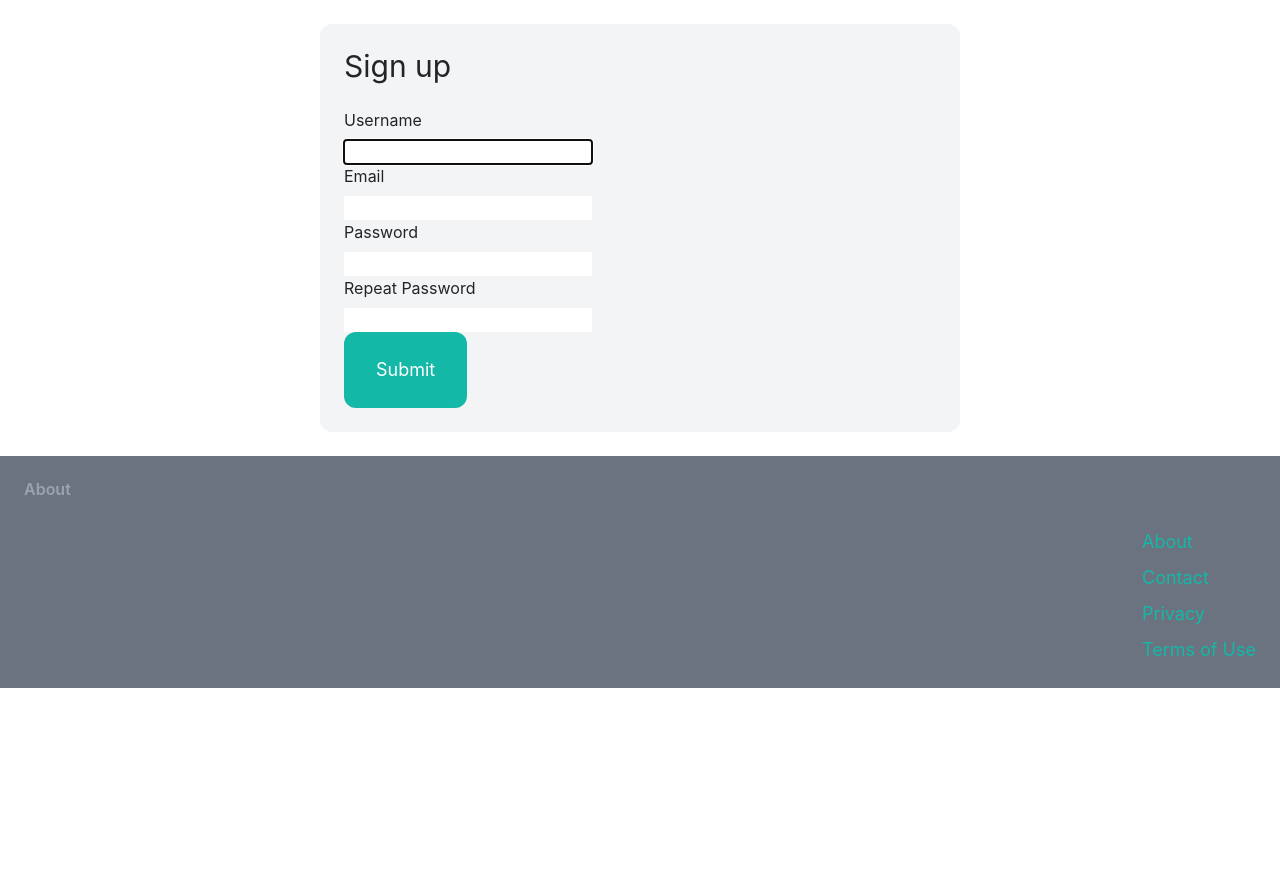
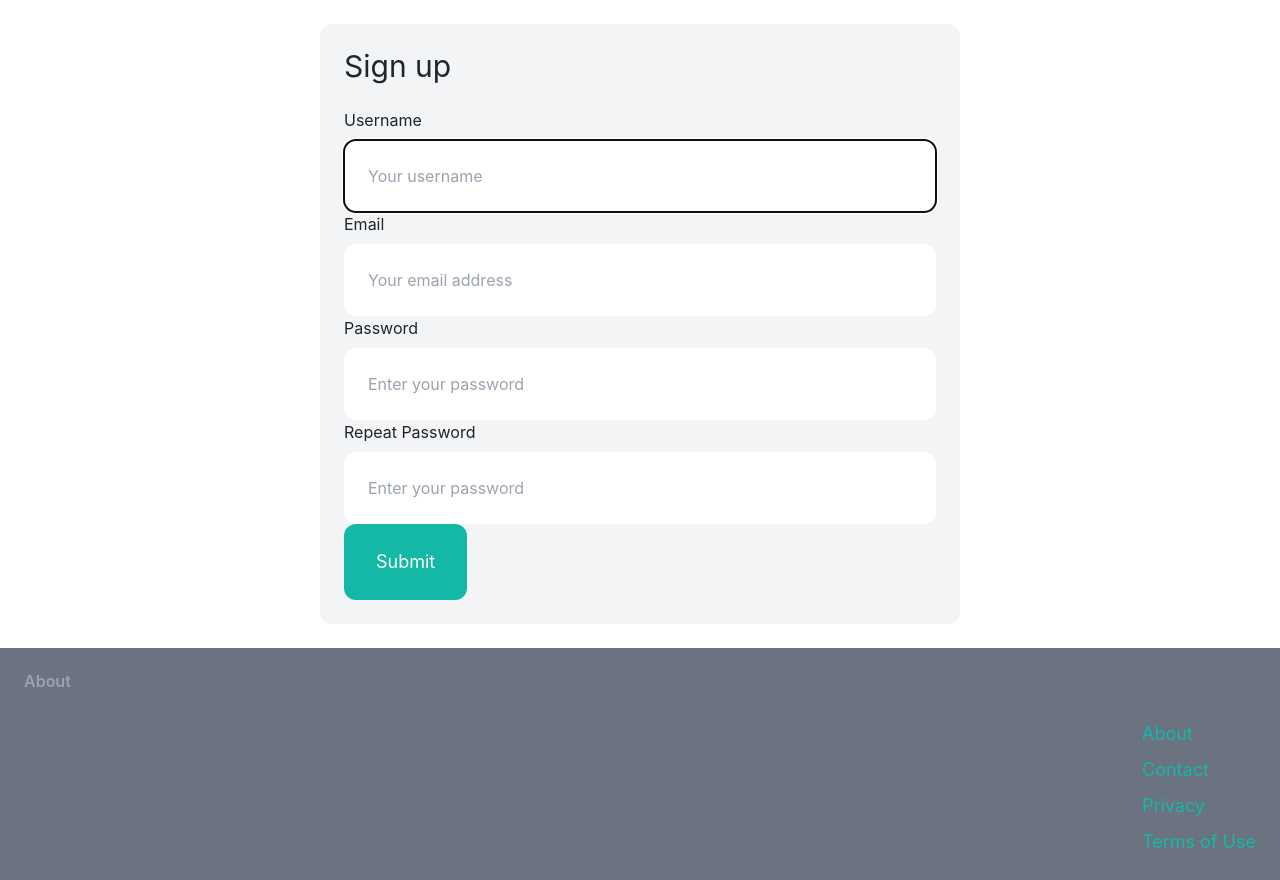
Before and after one commit to Kenmitchell2012/sneakers-n-stock, a Django app: page /signup/ in a window 1280 px wide. Shown: the part 77-957 px from the top of the page. Before the commit the page ends 765 px from the top, so only its background shows below. Run offline with Django 4.2, Linux system fonts and the light colour scheme; some libraries are stand-ins or nearby versions.

Commit message:
added login page
added login page and signup page

```diff
--- a/core/forms.py
+++ b/core/forms.py
@@ -1,8 +1,36 @@
 from django import forms
-from django.contrib.auth.forms import UserCreationForm
+from django.contrib.auth.forms import UserCreationForm, AuthenticationForm
 from django.contrib.auth.models import User
+
+class LoginForm(AuthenticationForm):
+    username = forms.CharField(widget=forms.TextInput(attrs={
+        'placeholder': 'Your username',
+        'class': 'w-full py-4 px-6 rounded-xl',
+        }))
+    password = forms.CharField(widget=forms.PasswordInput(attrs={
+        'placeholder': 'Enter your password',
+        'class': 'w-full py-4 px-6 rounded-xl',
+        }))
+
 
 class SignupForm(UserCreationForm):
     class Meta:
         model = User
         fields = ('username', 'email', 'password1', 'password2')
+
+    username = forms.CharField(widget=forms.TextInput(attrs={
+        'placeholder': 'Your username',
+        'class': 'w-full py-4 px-6 rounded-xl',
+        }))
+    email = forms.CharField(widget=forms.EmailInput(attrs={
+        'placeholder': 'Your email address',
+        'class': 'w-full py-4 px-6 rounded-xl',
+        }))
+    password1 = forms.CharField(widget=forms.PasswordInput(attrs={
+        'placeholder': 'Enter your password',
+        'class': 'w-full py-4 px-6 rounded-xl',
+        }))
+    password2 = forms.CharField(widget=forms.PasswordInput(attrs={
+        'placeholder': 'Enter your password',
+        'class': 'w-full py-4 px-6 rounded-xl',
+        }))
--- a/core/templates/core/navbar.html
+++ b/core/templates/core/navbar.html
@@ -4,7 +4,7 @@
         <a href="" class="text-lg font-semibold hover:text-gray-500">New item</a>
         <a href="" class="text-lg font-semibold hover:text-gray-500">Browse</a>
         <a href="{% url 'core:signup' %}" class="px-6 py-3 text-lg font-semibold bg-teal-500 text-white rounded-xl hover:bg-teal-700">Sign up</a>
-        <a href="" class="px-6 py-3 text-lg font-semibold bg-gray-500 text-white rounded-xl hover:bg-gray-700">Log In</a>
+        <a href="{% url 'core:login' %}" class="px-6 py-3 text-lg font-semibold bg-gray-500 text-white rounded-xl hover:bg-gray-700">Log In</a>
 
 
     </div>
--- a/core/urls.py
+++ b/core/urls.py
@@ -1,6 +1,8 @@
 from django.urls import path
+from django.contrib.auth import views as auth_views
 
 from . import views
+from .forms import LoginForm
 
 app_name = 'core'
 
@@ -8,5 +10,6 @@ urlpatterns = [
     path('', views.index, name='index'),
     path('contact/', views.contact, name='contact'),
     path('signup/', views.signup, name='signup'),
+    path('login/', auth_views.LoginView.as_view(template_name='core/login.html', authentication_form=LoginForm), name='login'),
 
 ]
--- a/core/views.py
+++ b/core/views.py
@@ -1,4 +1,4 @@
-from django.shortcuts import render
+from django.shortcuts import render, redirect
 
 from .forms import SignupForm
 
@@ -14,6 +14,14 @@ def contact(request):
     return render(request, 'core/contact.html')
 
 def signup(request):
-    form = SignupForm()
+    if request.method == 'POST':
+        form = SignupForm(request.POST)
+
+        if form.is_valid():
+            form.save()
+
+            return redirect('/login/')
+    else:
+        form = SignupForm()
 
     return render(request, 'core/signup.html', {'form':form})
--- a/puddle/settings.py
+++ b/puddle/settings.py
@@ -27,6 +27,9 @@ DEBUG = True
 
 ALLOWED_HOSTS = []
 
+LOGIN_URL = '/login/'
+LOGIN_REDIRECT_URL = '/'
+LOGOUT_REDIRECT_URL = '/'
 
 # Application definition
 
```
Also changed, not shown: core/templates/core/login.html (added, +33 -0 lines), db.sqlite3.
